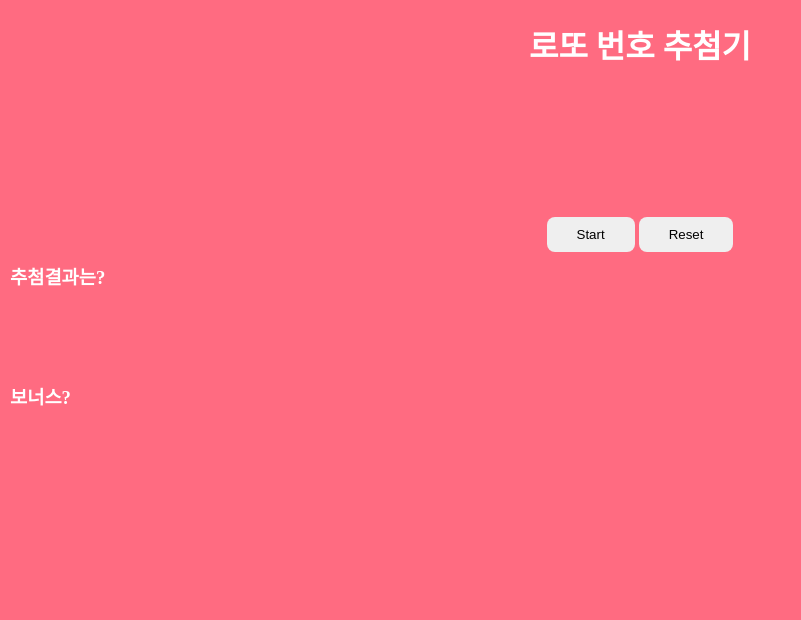
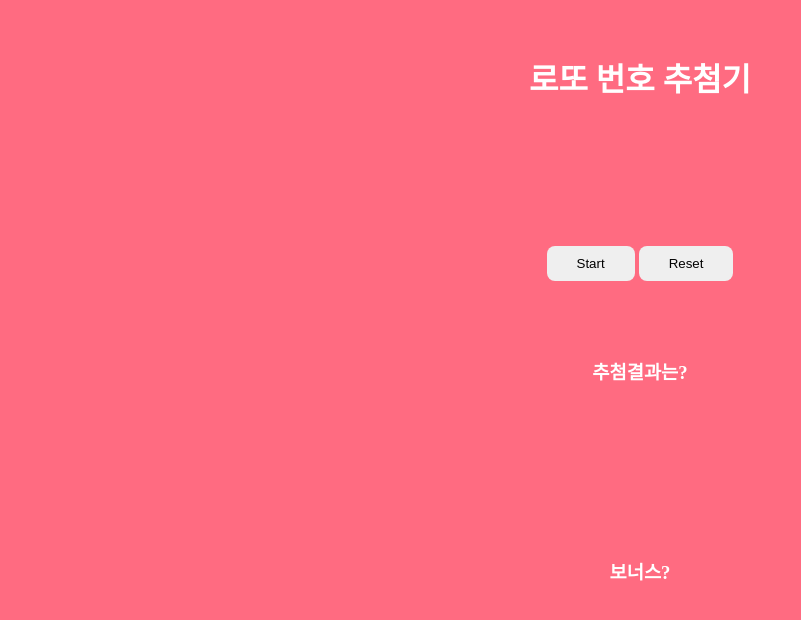
Before and after one commit to kimminseoung/Lottery, a plain HTML site: page index.html in a window 1280 px wide. Shown: the whole page, without its empty margins (0-801 px from the left). Drawn offline with Linux system fonts and the light colour scheme.

Commit message:
로또 추첨기

```diff
--- a/index.css
+++ b/index.css
@@ -4,19 +4,21 @@
 body {
   margin: 0;
   padding: 0;
+  height: 100vh;
   background-color: #ff6b81;
   display: flex;
   flex-direction: column;
-  justify-content: center;
+  justify-content: space-around;
   align-items: center;
 }
 h1 {
   text-align: center;
   color: #fff;
-  margin-bottom: 150px;
+  margin-bottom: 80px;
 }
 h3 {
   margin: 0;
+  text-align: center;
   padding: 0;
   margin-bottom: 15px;
   color: #fff;
@@ -25,6 +27,7 @@ h3 {
   width: 100%;
   padding: 10px;
 }
+
 .btns > button{
   border: none;
   padding:10px 30px;
@@ -55,10 +58,13 @@ h3 {
 .box {
   width: 100%;
   height: 100px;
-  margin-bottom: 20px;
+  margin-bottom: 100px;
 }
 
 @media (max-width: 480px) {
+  h3 {
+    text-align: left;
+  }
   .ball {
     margin: 0 10px;
   }
```
